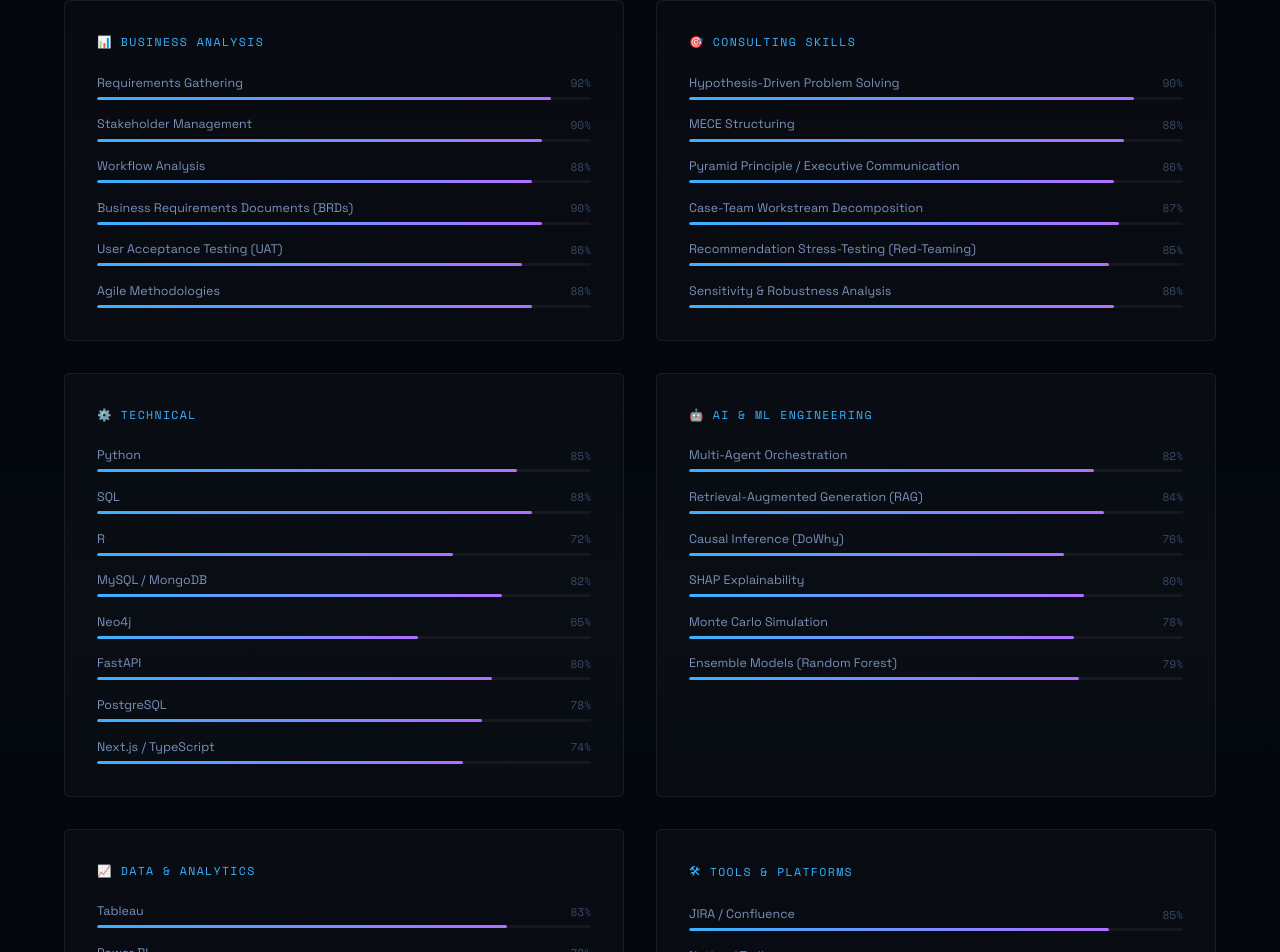
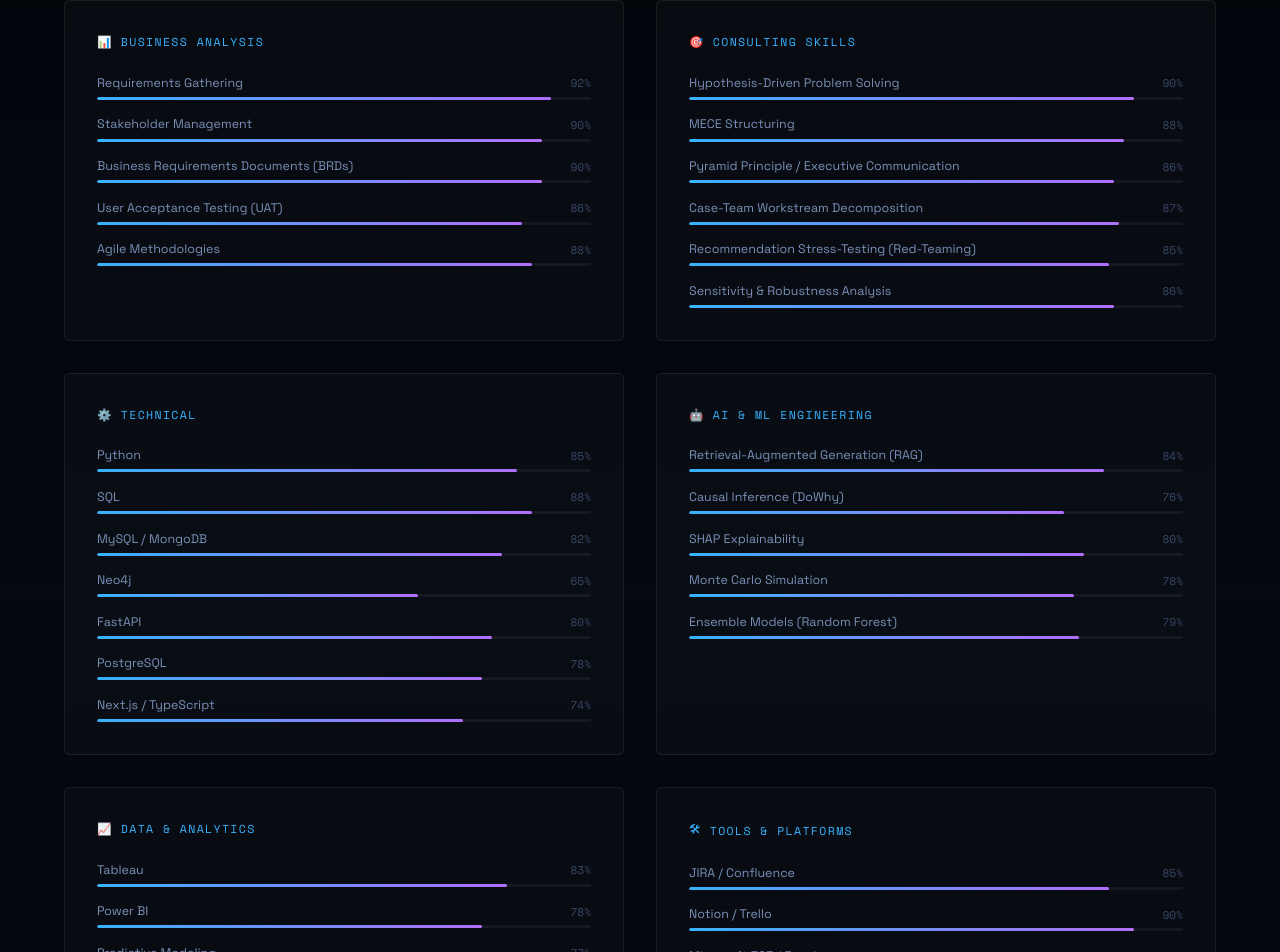
Before and after one commit to VenkataVarshiniC/my-portfolio, a React app: page / in a window 1280 px wide. Shown: the part 4438-5390 px from the top of the page. Built offline with nearby package versions, Linux system fonts and the light colour scheme; the HTML template or start-up script is replaced by a standard one.

Commit message:
Remove skills from Business and Technical sections
Removed 'Workflow Analysis' and 'R' from the skill bars.

```diff
--- a/src/App.jsx
+++ b/src/App.jsx
@@ -723,7 +723,6 @@ const SKILLS = [
   bars: [
     { name: "Requirements Gathering", pct: 92 },
     { name: "Stakeholder Management", pct: 90 },
-    { name: "Workflow Analysis", pct: 88 },
     { name: "Business Requirements Documents (BRDs)", pct: 90 },
     { name: "User Acceptance Testing (UAT)", pct: 86 },
     { name: "Agile Methodologies", pct: 88 },
@@ -745,7 +744,6 @@ const SKILLS = [
     bars: [
       { name: "Python", pct: 85 },
       { name: "SQL", pct: 88 },
-      { name: "R", pct: 72 },
       { name: "MySQL / MongoDB", pct: 82 },
       { name: "Neo4j", pct: 65 },
       { name: "FastAPI", pct: 80 },
@@ -756,7 +754,6 @@ const SKILLS = [
   {
     icon: "🤖", label: "AI & ML Engineering",
     bars: [
-      { name: "Multi-Agent Orchestration", pct: 82 },
       { name: "Retrieval-Augmented Generation (RAG)", pct: 84 },
       { name: "Causal Inference (DoWhy)", pct: 76 },
       { name: "SHAP Explainability", pct: 80 },
```
